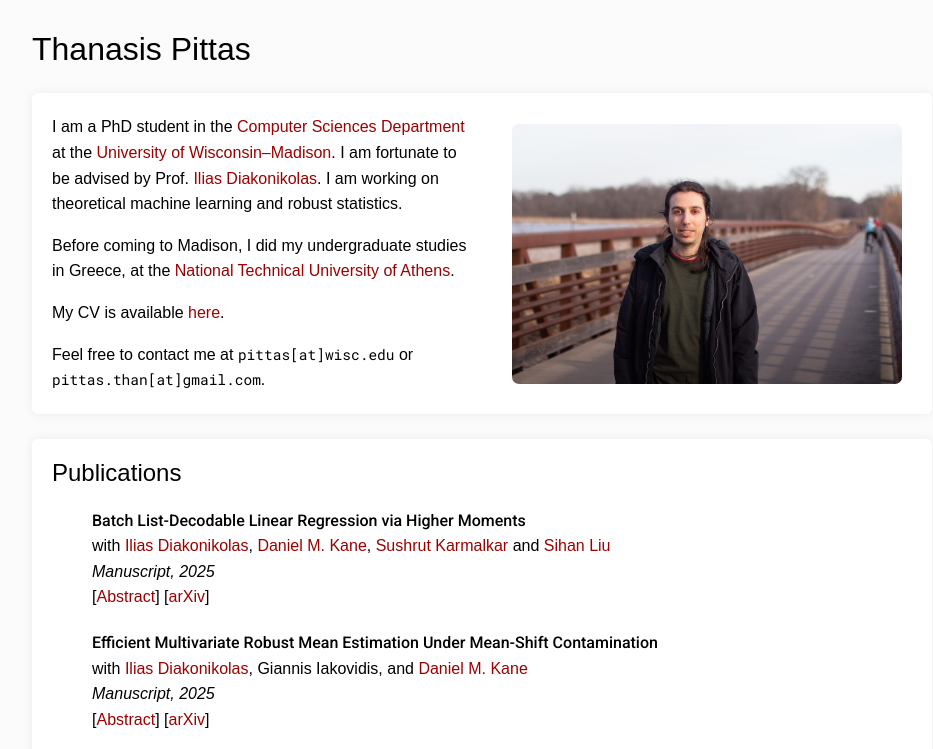
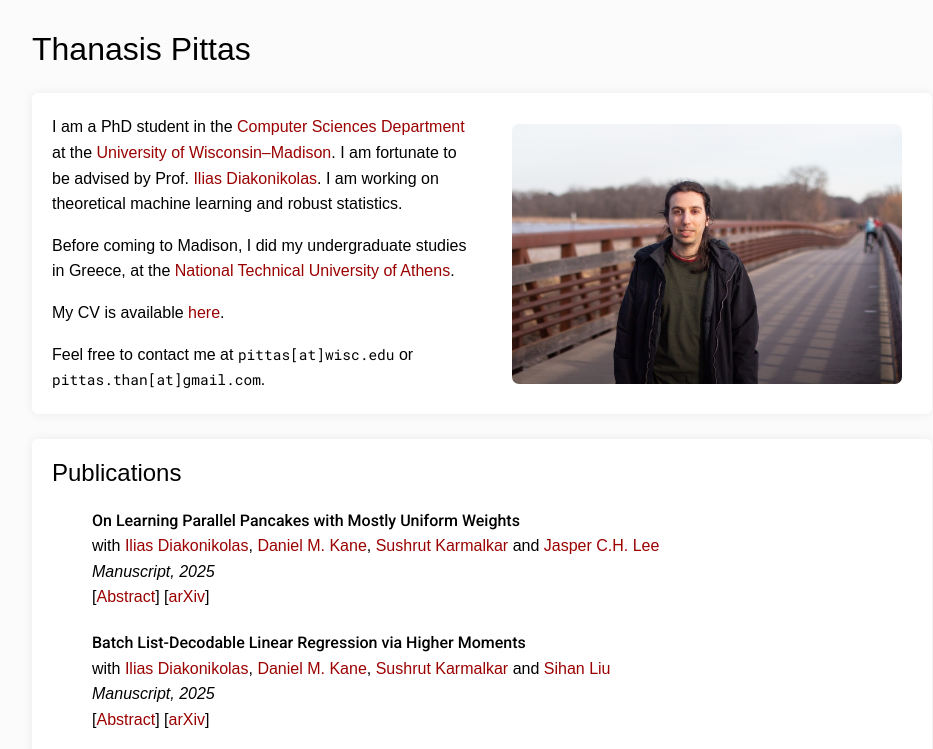
Before and after one commit to thanasispittas/thanasispittas.github.io, a plain HTML site: page index.html in a window 1280 px wide. Shown: the top 749 px of the page, without its empty margins (158-1091 px from the left). Drawn offline with nearby package versions, Linux system fonts and the light colour scheme; no server answers.

Commit message:
Update index.html

```diff
--- a/index.html
+++ b/index.html
@@ -208,6 +208,13 @@
 	<h2 style="clear: both;">Publications</h2>
 
 	<ul style="list-style-type: none">
+		<li><b>On Learning Parallel Pancakes with Mostly Uniform Weights</b>
+			<br> with <a href="http://www.iliasdiakonikolas.org/">Ilias Diakonikolas</a>, <a href="https://cseweb.ucsd.edu/~dakane/">Daniel M. Kane</a>, <a href="https://sushrutk.github.io/">Sushrut Karmalkar</a> and <a href="https://ankitp.net/">Jasper C.H. Lee</a>
+			<br> <i> Manuscript, 2025</i>
+			<br> [<a onclick= "toggle('paper18abs')">Abstract</a>] [<a href="https://arxiv.org/abs/2504.15251" >arXiv</a>]<div id = 'paper18abs' class= 'abstract' style= ' display:none'  >We study the complexity of learning $k$-mixtures of Gaussians ($k$-GMMs) on $\mathbb{R}^d$. This task is known to have complexity $d^{\Omega(k)}$ in full generality. To circumvent this exponential lower bound on the number of components, research has focused on learning families of GMMs satisfying additional structural properties. A natural assumption posits that the component weights are not exponentially small and that the components have the same unknown covariance. Recent work gave a $d^{O(\log(1/w_{\min}))}$-time algorithm for this class of GMMs, where $w_{\min}$ is the minimum weight. Our first main result is a Statistical Query (SQ) lower bound showing that this quasi-polynomial upper bound is essentially best possible, even for the special case of uniform weights. Specifically, we show that it is SQ-hard to distinguish between such a mixture and the standard Gaussian. We further explore how the distribution of weights affects the complexity of this task. Our second main result is a quasi-polynomial upper bound for the aforementioned testing task when most of the weights are uniform while a small fraction of the weights are potentially arbitrary.
+		</div>
+		</li>
+
 		<li><b>Batch List-Decodable Linear Regression via Higher Moments</b>
 			<br> with <a href="http://www.iliasdiakonikolas.org/">Ilias Diakonikolas</a>, <a href="https://cseweb.ucsd.edu/~dakane/">Daniel M. Kane</a>, <a href="https://sushrutk.github.io/">Sushrut Karmalkar</a> and <a href="https://lteins.github.io">Sihan Liu</a>
 			<br> <i> Manuscript, 2025</i>
```
